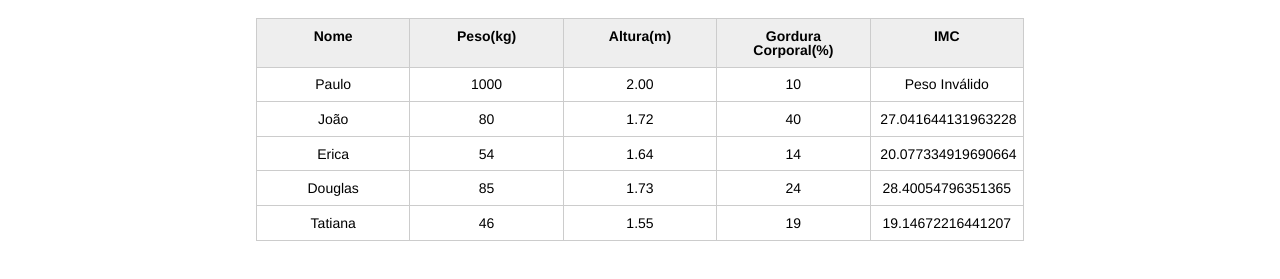
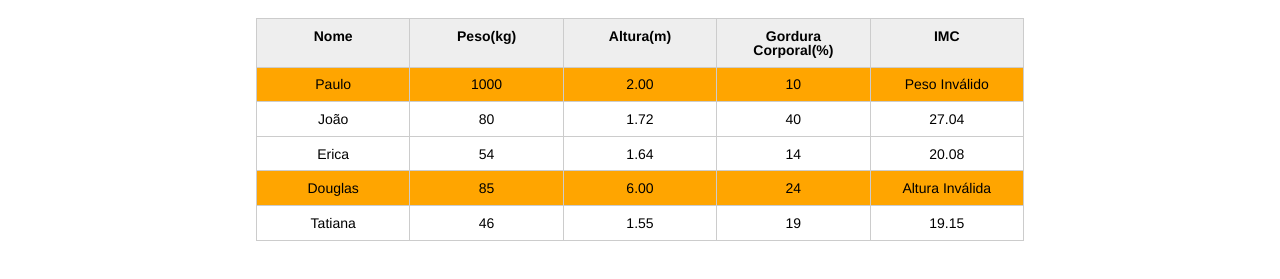
Before and after one commit to Brenobbfreitas/JavaScripts, a plain HTML site: page JavaScript/introducao-javascript/index.html in a window 1280 px wide. Shown: the part 123-402 px from the top of the page. Drawn offline with Linux system fonts and the light colour scheme.

Commit message:
add propriedade classList e o metodo add()

```diff
--- a/JavaScript/introducao-javascript/css/index.css
+++ b/JavaScript/introducao-javascript/css/index.css
@@ -132,3 +132,7 @@ button[disabled=disabled], button:disabled {
 .campo-invalido{
 	border: 1px solid red;
 }
+
+.paciente-invalido{
+	background-color: orange;
+}
--- a/JavaScript/introducao-javascript/index.html
+++ b/JavaScript/introducao-javascript/index.html
@@ -56,7 +56,7 @@
 						<tr class="paciente">
 							<td class="info-nome">Douglas</td>
 							<td class="info-peso">85</td>
-							<td class="info-altura">1.73</td>
+							<td class="info-altura">6.00</td>
 							<td class="info-gordura">24</td>
 							<td class="info-imc">0</td>
 						</tr>
--- a/JavaScript/introducao-javascript/js/principal.js
+++ b/JavaScript/introducao-javascript/js/principal.js
@@ -6,6 +6,8 @@
 
             var pacientes  = document.querySelectorAll(".paciente");
             //acessa todos os valores com class paciente
+
+
 
             for(var i = 0; i < pacientes.length; i++){
                 paciente = pacientes[i]
@@ -28,19 +30,22 @@
                 // add condicionais
                 if(peso <= 0 || peso >= 1000){
                     console.log("peso inválido");
-                    pesoEhValido = false
-                    tdImc.textContent = "Peso Inválido"
+                    pesoEhValido = false;
+                    tdImc.textContent = "Peso Inválido";
+                    paciente.classList.add("paciente-invalido")
+                    //paciente.style.backgroundColor = "lightcoral"; //style modifica o "css" da pagina
                 }
 
                 if(altura <= 0 || altura >= 3.00){
                     console.log("Altura invalida");
-                    alturaEhValida = false
-                    tdImc.textContent = "Altura Inválida"
+                    alturaEhValida = false;
+                    tdImc.textContent = "Altura Inválida";
+                    paciente.classList.add("paciente-invalido");//retorna todas as classes do objeto e alguns metodos -> add.()
                 }
 
                 //altera a dom(html da pagina)
                 if(alturaEhValida && pesoEhValido ){
                     var imc =  peso / (altura * altura);
-                    tdImc.textContent = imc
+                    tdImc.textContent = imc.toFixed(2);//A função toFixed limita as casas decimais
                 }
             }
```
